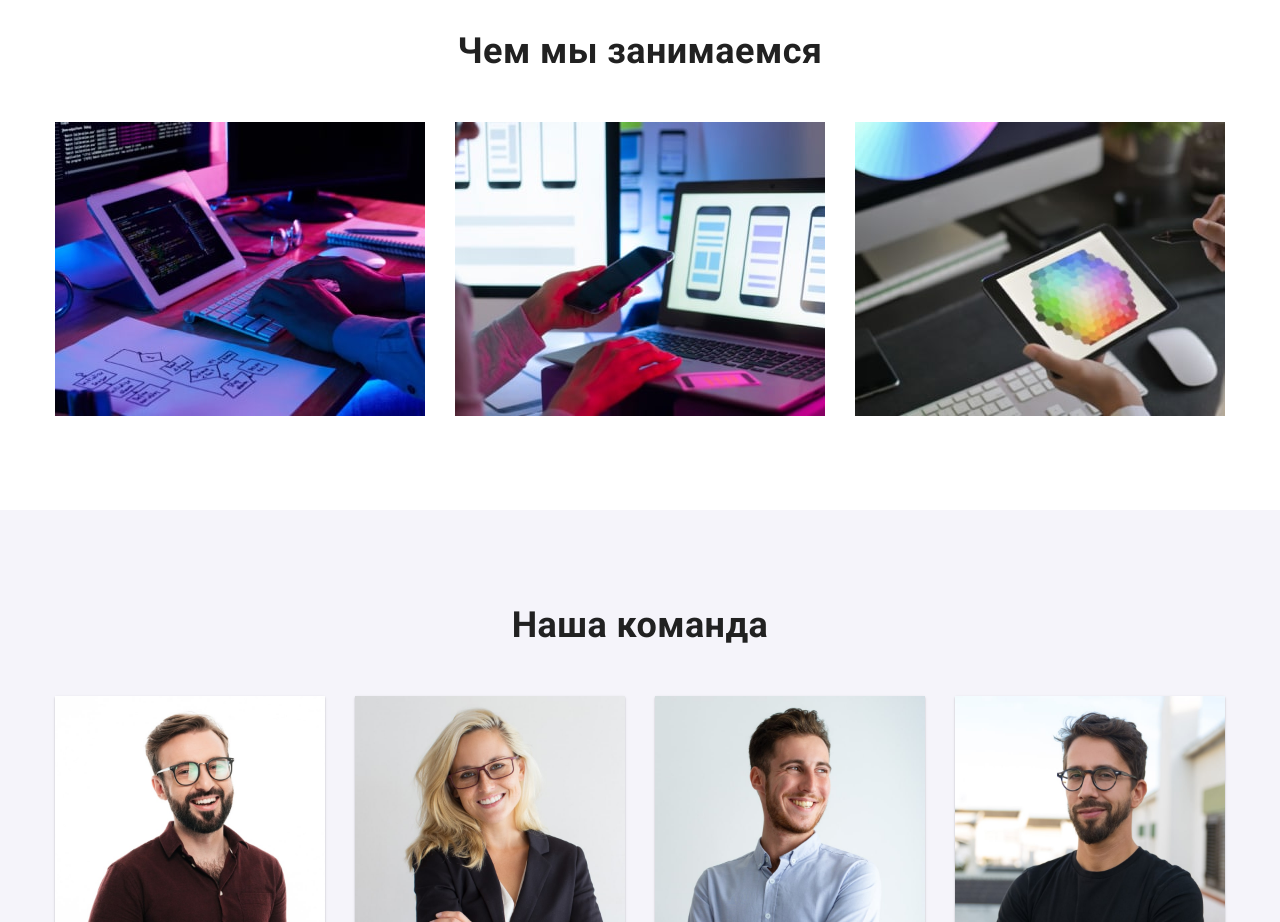
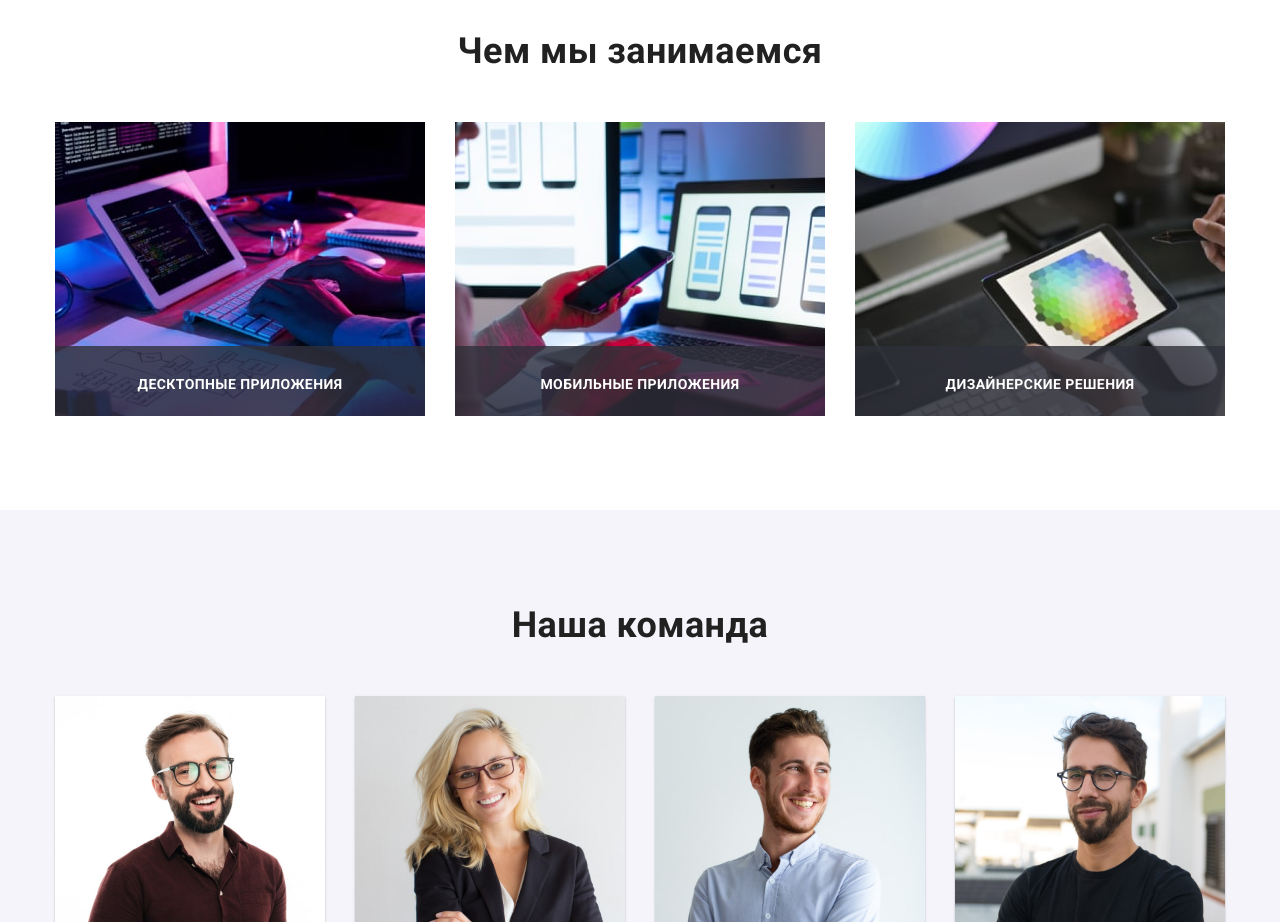
Before and after one commit to aleksvoloshyn/goit-markup-hw-05, a plain HTML site: page index.html in a window 1280 px wide. Shown: the part 1180-2102 px from the top of the page. Drawn offline with nearby package versions, Linux system fonts and the light colour scheme; files whose address does not match are found by name.

Commit message:
what-we-do text added
position absolute

```diff
--- a/css/styles.css
+++ b/css/styles.css
@@ -11,6 +11,7 @@
   --second-bg-color: #2f303a;
   --third-bg-color: #F5F4FA;
   --hero-gredient: rgba(47, 48, 58, 0.4);
+  --what-we-do-gredient: rgba(47, 48, 58, 0.8);
   --filter-btn-bg-color: #F5F4FA;
   --icons-bg: rgba(255, 255, 255, 0.1);
 
@@ -23,12 +24,12 @@
   --header-border-color: #ECECEC;
 
   --button-shadow: 0px 3px 1px rgba(0, 0, 0, 0.1),
-  0px 1px 2px rgba(0, 0, 0, 0.08),
-  0px 2px 2px rgba(0, 0, 0, 0.12);
+    0px 1px 2px rgba(0, 0, 0, 0.08),
+    0px 2px 2px rgba(0, 0, 0, 0.12);
 
   --portfolio-card-shadow: 0px 1px 1px rgba(0, 0, 0, 0.12),
-  0px 4px 4px rgba(0, 0, 0, 0.06),
-  1px 4px 6px rgba(0, 0, 0, 0.16);
+    0px 4px 4px rgba(0, 0, 0, 0.06),
+    1px 4px 6px rgba(0, 0, 0, 0.16);
 
 }
 
@@ -126,8 +127,8 @@ p {
 }
 
 /* header */
-.bordered-header{
-  border-bottom: 1px solid var(--header-border-color) ;
+.bordered-header {
+  border-bottom: 1px solid var(--header-border-color);
 }
 
 .page-header .list a:hover,
@@ -162,12 +163,13 @@ p {
   padding-bottom: 32px;
 }
 
-.link.current{
+.link.current {
   position: relative;
 }
+
 /* подчеркивание под текущей ссылкой */
-a.link.current::after{
-  position:absolute;
+a.link.current::after {
+  position: absolute;
   bottom: 0;
   left: 0;
 
@@ -215,12 +217,12 @@ a.link.current::after{
   letter-spacing: 0.02em;
 }
 
-.contacts-logo{
+.contacts-logo {
   margin-right: 10px;
 }
 
 .mail,
-.phone{
+.phone {
   fill: currentColor;
 }
 
@@ -306,7 +308,7 @@ a.link.current::after{
   margin-left: 30px;
 }
 
-.advantages-logos{
+.advantages-logos {
   display: flex;
   align-items: center;
   justify-content: center;
@@ -332,6 +334,30 @@ a.link.current::after{
 .clients-title {
   margin-bottom: 50px;
 }
+
+/* what-we-do-label */
+.what-we-do-thumb {
+  position: relative;
+}
+
+.what-we-do-label {
+  position: absolute;
+
+  bottom: 0;
+  left: 0;
+
+  width: 100%;
+  height: 70px;
+  padding-top: 27px;
+  padding-bottom: 27px;
+
+  font-weight: 700;
+  text-align: center;
+  text-transform: uppercase;
+  color: var(--whitecolor);
+  background-color: var(--what-we-do-gredient);
+}
+
 
 /* our team */
 .our-team {
@@ -409,9 +435,7 @@ a.client-link {
   border-radius: 4px;
 }
 
-svg.clients-icon {
-
-}
+svg.clients-icon {}
 
 a.client-link:hover,
 a.client-link:focus {
@@ -579,7 +603,7 @@ a.social-link:focus {
 }
 
 .portfolio-items a:hover,
-.portfolio-items a:focus{
+.portfolio-items a:focus {
   box-shadow: var(--portfolio-card-shadow);
 }
 
--- a/index.html
+++ b/index.html
@@ -121,12 +121,29 @@
             <div class="container">
                 <h2 class="primary-textcolor what-we-do-title">Чем мы занимаемся</h2>
                 <ul class="list">
-                    <li class="item"><img src="./images/studio/whatwedo1.jpg" alt="desktop decisions" width="370"
-                            height="294"></li>
-                    <li class="item"><img src="./images/studio/whatwedo2.jpg" alt="mobile decisions" width="370"
-                            height="294"></li>
-                    <li class="item"><img src="./images/studio/whatwedo3.jpg" alt="tablet decisions" width="370"
-                            height="294"></li>
+
+                    <li class="item">
+                        <div class="what-we-do-thumb">
+                            <img src="./images/studio/whatwedo1.jpg" alt="desktop decisions" width="370" height="294">
+                            <p class="what-we-do-label">Десктопные приложения</p>
+                        </div>
+                    </li>
+
+                    <li class="item">
+                        <div class="what-we-do-thumb">
+                            <img src="./images/studio/whatwedo2.jpg" alt="mobile decisions" width="370" height="294">
+                            <p class="what-we-do-label">Мобильные приложения</p>
+                        </div>
+                    </li>
+
+                    <li class="item">
+                        <div class="what-we-do-thumb">
+                            <img src="./images/studio/whatwedo3.jpg" alt="tablet decisions" width="370" height="294">
+
+                            <p class="what-we-do-label">Дизайнерские решения</p>
+                        </div>
+                    </li>
+
                 </ul>
             </div>
         </section>
```
